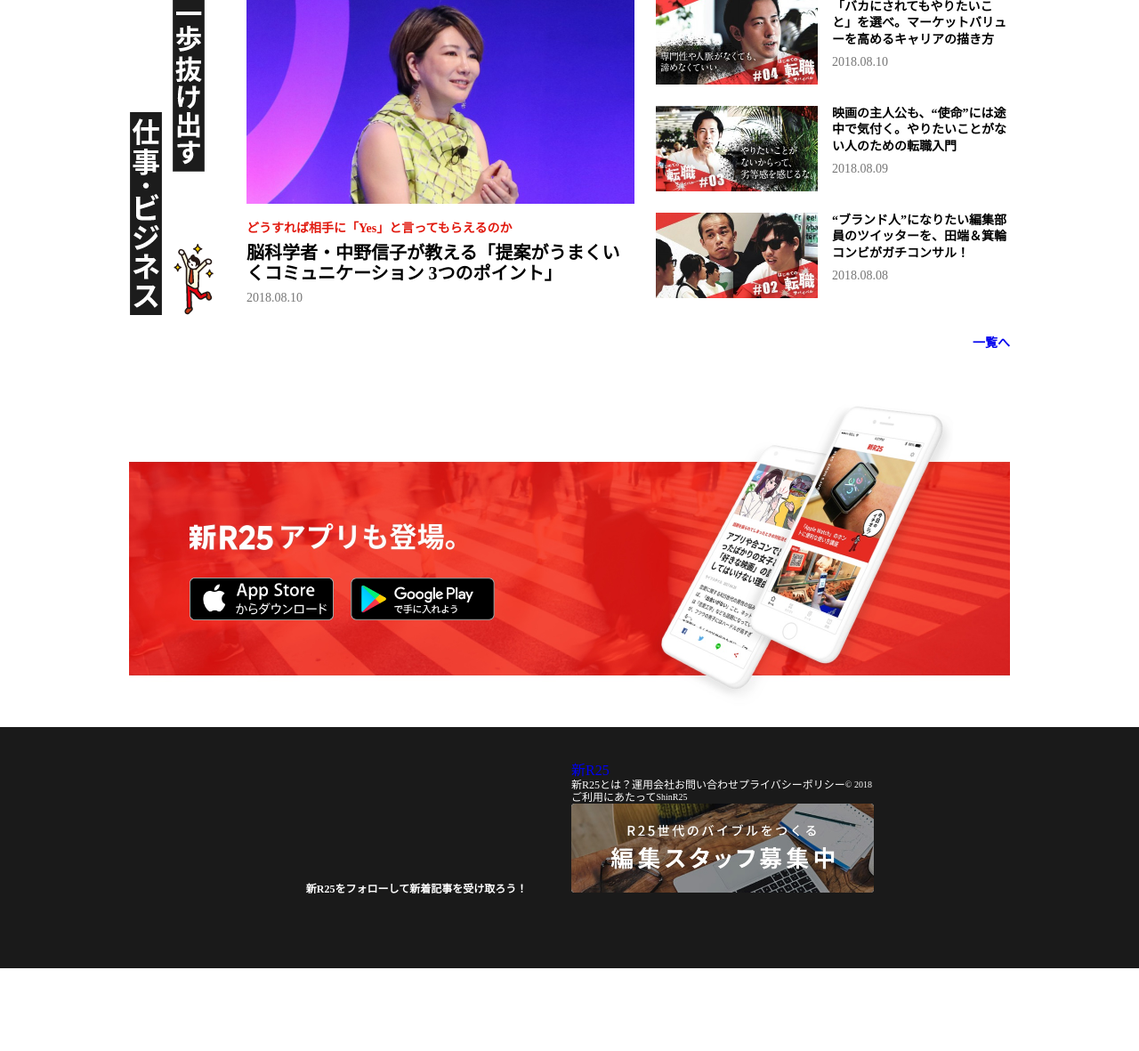
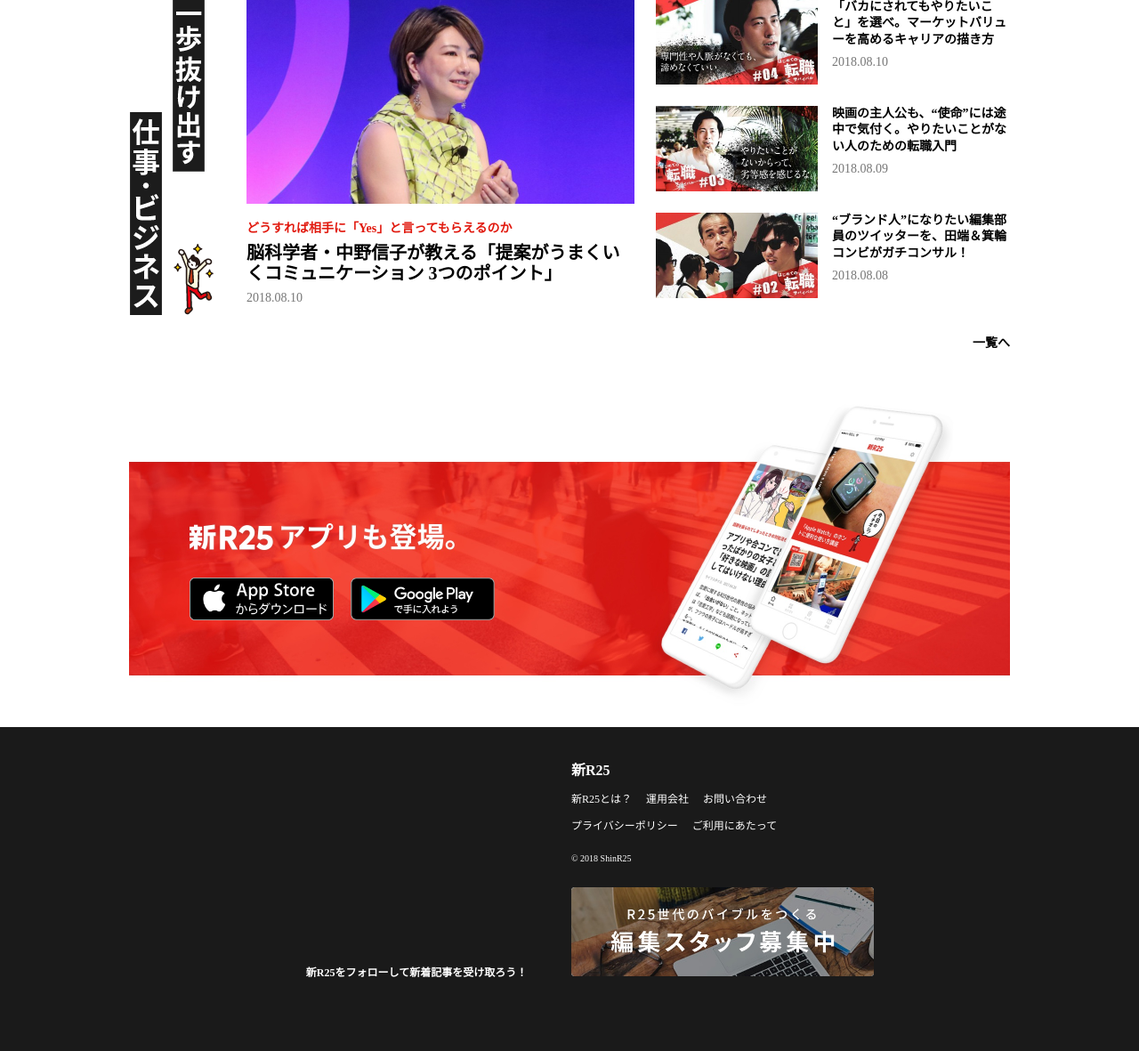
Before and after one commit to yutashimizu0612/R25, a PHP site: page /front-page.html in a window 1280 px wide. Shown: the part 1521-2702 px from the top of the page at 89% size. Before the commit the page ends 2609 px from the top, so only its background shows below. Run offline with PHP 8.4, Linux system fonts and the light colour scheme.

Commit message:
共通フッターレイアウト修正

```diff
--- a/css/common.css
+++ b/css/common.css
@@ -6,10 +6,11 @@ html, body, div, span, iframe, h1, h2, h3, h4, h5, h6, p,a,blockquote, pre, img,
 a{
   text-decoration:none;
   cursor:pointer;
+  color:inherit;
 }
 
 a:visited{
-  color:black;
+  color:inherit;
 }
 
 ul{
@@ -114,19 +115,32 @@ ul{
   text-align:left;
 }
 
-.footer_linkWrapper_linkListItem{
-  float:left;
+#footer_linkTitle{
+  font-weight:700;
+}
+
+ul.footer_linkWrapper_linkList{
+  display:flex;
+  margin-top:16px;
   font-size:12px;
 }
 
-#footer_linkWrapper p{
+ul.footer_linkWrapper_linkList li:not(:first-child){
+  margin-left:16px;
+}
+
+.copyRight{
   font-size:10px;
+  margin-top:8px;
+  padding-top:16px;
+  padding-bottom:10px;
 }
 
 .footer_writerRecruit{
   width:340px;
   height:100px;
   border-radius:4px;
+  margin-top:16px;
 }
 
 /*その他共通*/
--- a/css/top.css
+++ b/css/top.css
@@ -257,12 +257,6 @@
   line-height:1.33;
 }
 
-/*.home_categoryBlock .to_list{
-  margin-top:20px;
-  margin-left:auto;
-  text-align-last:right;
-}*/
-
 /*トップページカテゴリーブロック内共通*/
 .home_categoryBlock_publishdate{
   font-size:14px;
--- a/front-page.html
+++ b/front-page.html
@@ -238,16 +238,16 @@
         </div><!-- #footer_snsWrapper -->
         <div id="footer_linkWrapper">
           <a href="https://r25.jp/" id="footer_linkTitle">新R25</a>
-          <ul>
-            <li class="footer_linkWrapper_linkListItem">新R25とは？</li>
-            <li class="footer_linkWrapper_linkListItem">運用会社</li>
-            <li class="footer_linkWrapper_linkListItem">お問い合わせ</li>
+          <ul class="footer_linkWrapper_linkList">
+            <li>新R25とは？</li>
+            <li>運用会社</li>
+            <li>お問い合わせ</li>
           </ul>
-          <ul>
-            <li class="footer_linkWrapper_linkListItem">プライバシーポリシー</li>
-            <li class="footer_linkWrapper_linkListItem">ご利用にあたって</li>
+          <ul class="footer_linkWrapper_linkList">
+            <li>プライバシーポリシー</li>
+            <li>ご利用にあたって</li>
           </ul>
-          <p>© 2018 ShinR25</p>
+          <p class="copyRight">© 2018 ShinR25</p>
           <a href="https://cyberagent-career.jp/recruit/joboffer/84/144894/1865-2524">
             <img src="images/writer-recruitment.jpg" class="footer_writerRecruit" alt="R25世代のバイブルをつくる 編集スタッフ募集中">
           </a>
```
